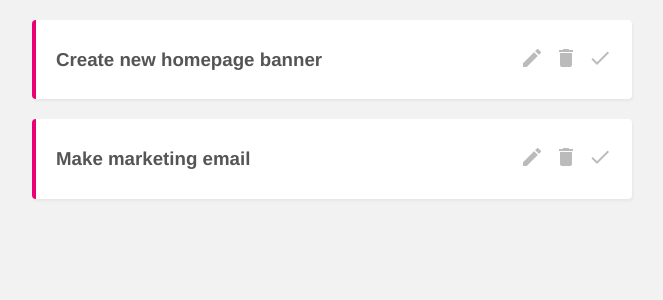
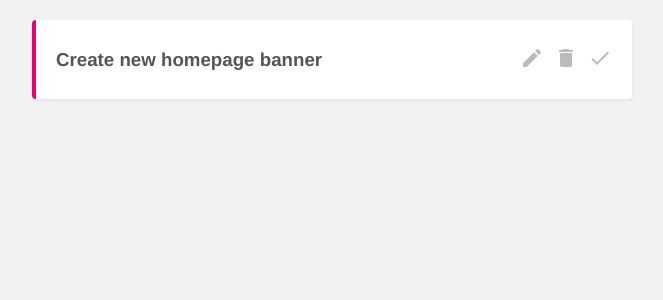
Before and after one commit to Bilboking/VUE_project-planner, a Vue app: page / in a window 1280 px wide. Shown: the top 300 px of the page, without its empty margins (308-971 px from the left). Built offline with nearby package versions, Linux system fonts and the light colour scheme; data requests are answered from the project's data file.

Commit message:
12-27-20

```diff
--- a/data/db.json
+++ b/data/db.json
@@ -5,12 +5,6 @@
       "title": "Create new homepage banner",
       "details": "Lorem ipsum",
       "complete": false
-    },
-    {
-      "id": 2,
-      "title": "Make marketing email",
-      "details": "Lorem ipsum",
-      "complete": true
     }
   ]
 }
--- a/src/components/SingleProject.vue
+++ b/src/components/SingleProject.vue
@@ -27,6 +27,8 @@ export default {
     methods: {
         deleteProject(){
             fetch(this.uri, { method: 'DELETE' })
+                .then(() => this.$emit('delete', this.project.id))
+                .catch(err => console.log(err.message))
         }
     }
 }
--- a/src/views/Home.vue
+++ b/src/views/Home.vue
@@ -2,7 +2,7 @@
   <div class="home">
     <div v-if="projects.length">
       <div v-for="project in projects" :key="project.id">
-        <SingleProject :project="project" />
+        <SingleProject :project="project" @delete="handleDelete"/>
       </div>
     </div>
   </div>
@@ -24,6 +24,13 @@ export default {
     .then(res => res.json())
     .then(data => this.projects = data)
     .catch(err => console.log(err.message))
+  },
+  methods: {
+    handleDelete(id) {
+      this.projects = this.projects.filter((project) => {
+        return project.id !== id
+      })
+    }
   }
 }
 
```
